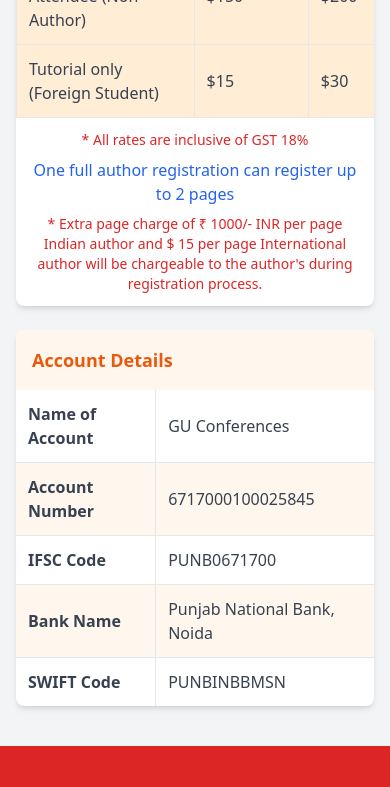
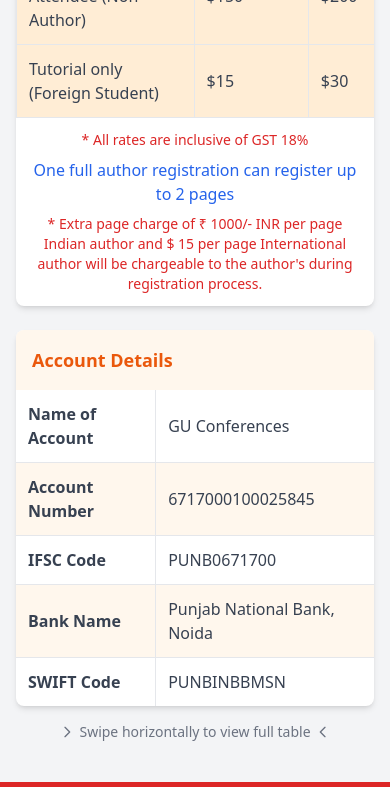
Before and after one commit to gucon258/iccca-25, a Next.js app: page /registration in a window 390 px wide. Shown: the part 1156-1943 px from the top of the page. Built offline with nearby package versions, Linux system fonts and the light colour scheme.

Commit message:
made registration page more responsive

```diff
--- a/app/registration/page.js
+++ b/app/registration/page.js
@@ -4,7 +4,10 @@
   return (
     <div className="bg-gray-100 min-h-screen flex flex-col items-center py-10 px-4">
       <h1 className="text-3xl font-bold text-orange-600 mb-6">Registration Rates</h1>
+
+      {/* Added overflow container for table responsiveness */}
       <div className="w-full max-w-6xl bg-white shadow-md rounded-lg overflow-hidden">
+        <div className="overflow-x-auto">
           <table className="w-full border border-orange-400">
             <thead>
               <tr className="bg-orange-600 text-white">
@@ -99,6 +102,7 @@
               </tr>
             </tbody>
           </table>
+        </div>
         <div className="p-3">
           <p className="text-red-600 text-sm text-center mb-2">
             * All rates are inclusive of GST 18%
@@ -111,8 +115,11 @@
           </p>
         </div>
       </div>
+
+      {/* Account details section with responsive adjustments */}
       <div className="w-full max-w-md bg-white shadow-md rounded-lg mt-6 overflow-hidden">
         <h2 className="text-lg font-semibold text-orange-600 p-4 bg-orange-50">Account Details</h2>
+        <div className="overflow-x-auto">
           <table className="w-full">
             <tbody className="text-gray-700">
               <tr className="border-b">
@@ -139,6 +146,18 @@
           </table>
         </div>
       </div>
+
+      {/* Added scroll indicator for mobile users */}
+      <div className="md:hidden w-full max-w-6xl mt-4 text-center text-gray-500 text-sm flex items-center justify-center">
+        <svg className="w-4 h-4 mr-1" fill="none" stroke="currentColor" viewBox="0 0 24 24" xmlns="http://www.w3.org/2000/svg">
+          <path strokeLinecap="round" strokeLinejoin="round" strokeWidth="2" d="M9 5l7 7-7 7"></path>
+        </svg>
+        <span>Swipe horizontally to view full table</span>
+        <svg className="w-4 h-4 ml-1" fill="none" stroke="currentColor" viewBox="0 0 24 24" xmlns="http://www.w3.org/2000/svg">
+          <path strokeLinecap="round" strokeLinejoin="round" strokeWidth="2" d="M15 19l-7-7 7-7"></path>
+        </svg>
+      </div>
+    </div>
   );
 }
 
```
Lines whose indentation alone changed are shown as unchanged.
